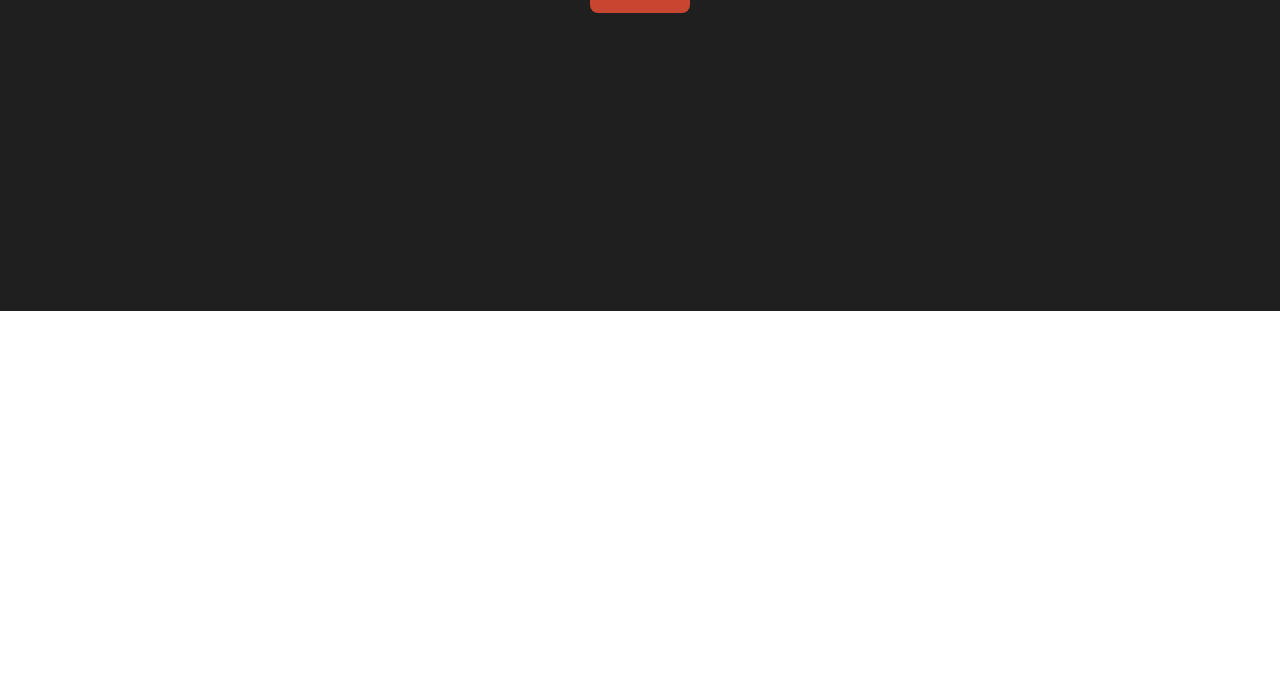
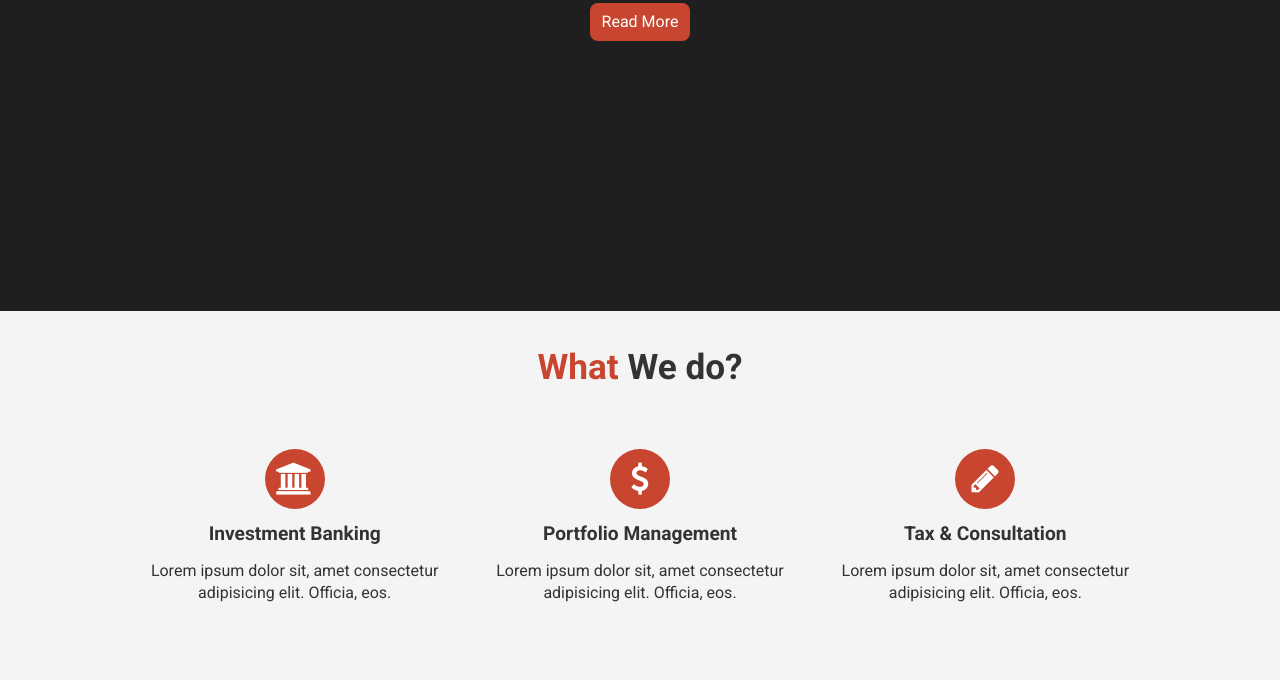
Before and after one commit to hridayyy01/capital-inc, a plain HTML site: page index.html in a window 1280 px wide. Shown: the part 489-1169 px from the top of the page. Before the commit the page ends 800 px from the top, so only its background shows below. Drawn offline with Linux system fonts and the light colour scheme.

Commit message:
Added Section WHAT

```diff
--- a/css/main.css
+++ b/css/main.css
@@ -36,7 +36,7 @@ ul {list-style: none;}
 }
 .bg-light {
     background-color: var(--light-color);
-    color: var(--light-color);
+    color: var(--dark-color);
 }
 
 .container {
@@ -49,10 +49,14 @@ img {width: 100%;}
 
 .text-center {text-align: center;}
 
-.l-heading {font-size: 4rem}
-.m-heading {font-size: 3.2rem}
-.s-heading {font-size: 2.2rem}
-.lead {font-size: 1.3rem}
+.l-heading {font-size: 4rem;}
+.m-heading {
+    font-size: 2.2rem;
+    margin-bottom: 1.5rem;
+}
+.s-heading {font-size: 1.6rem;}
+.lead {font-size: 1.3rem;}
+.py-2 {padding: 2rem 0;}
 
 /*************************************BUTTONS**************************************/
 .btn {
@@ -83,13 +87,13 @@ img {width: 100%;}
 .logo {
     max-height: 45px;
 }
-.logo img{
+.logo img {
     max-height: 45px;
 }
-.navbar ul{
+.navbar ul {
     display: flex;
 }
-.navbar ul li a{
+.navbar ul li a {
     display: inline-block;
     padding: .75rem;
     color: #fff;
@@ -97,17 +101,18 @@ img {width: 100%;}
     transition: all .3s;
     margin-right: .3rem;
 }
-
-.navbar ul li a:hover{
+.navbar ul li a:hover {
     background-color: var(--primary-color);
 }
 
-/***********************************SHOW CASE********************************************/
+/*************************************SHOW CASE********************************************/
+
 .showcase {
     background: var(--dark-color) url('../images/showcase.jpg') no-repeat center center;
     background-size: cover;
     color: #fff;
-    min-height: calc(100vh - 78px);
+    min-height: calc(100vh - 78px); /*idhar content confirm hai toh hi dalna min-height
+                                        - ke badd or pehle space dena*/
     display: flex;
 }
 .showcase-content {
@@ -118,3 +123,45 @@ img {width: 100%;}
     flex-direction: column;
     justify-content: center;
 }
+
+/************************************SECTION WHAT*******************************************/
+
+.items {
+    display: flex;
+}
+.item {
+    flex: 1;
+}
+#what .item {
+    text-align: center;
+    border-radius: 10px;
+    padding: 2rem 1.5rem;
+    transition: all .5s;
+}
+
+#what .item:hover {
+    background-color: var(--primary-color);
+    color: #fff;
+    cursor: pointer;
+}
+
+#what .item i.fa{
+    height: 60px;
+    width: 60px;
+    border-radius: 50%;
+    background-color: var(--primary-color);
+    color: #fff;
+    text-align: center;
+    line-height: 60px;
+    transition: all .5s;
+}
+
+#what .item:hover i.fa {
+    background-color: #fff;
+    color: var(--primary-color);
+}
+
+#what .item h4 {
+    margin: .75rem 0;
+    font-size: 1.2rem;
+}
--- a/index.html
+++ b/index.html
@@ -31,7 +31,7 @@
     <!-- SHOWCASE -->
         <div class="showcase">
             <div class="showcase-content text-center">
-                <h2 class="1-heading"><span class="text-primary">Accounting</span>the language of business</h2>
+                <h2 class="l-heading"><span class="text-primary">Accounting </span>the language of business</h2>
                 <p class="lead">Lorem ipsum dolor sit amet consectetur adipisicing elit. Illum quidem explicabo reiciendis, eius odit maiores!</p>
                 <div>
                     <a href="#" class="btn btn-primary">Read More</a>
@@ -39,5 +39,30 @@
             </div>
         </div>
     <!-- END OF SHOWCASE -->
+
+    <!-- SECTION WHAT -->
+        <section id="what" class="py-2 bg-light">
+            <div class="container">
+                <h2 class="m-heading text-center"><span class="text-primary">What</span> We do?</h2>
+                <div class="items">
+                    <div class="item">
+                        <i class="fa fa-university fa-2x"></i>
+                        <h4>Investment Banking</h4>
+                        <p>Lorem ipsum dolor sit, amet consectetur adipisicing elit. Officia, eos.</p>
+                    </div>
+                    <div class="item">
+                        <i class="fa fa-dollar fa-2x"></i>
+                        <h4>Portfolio Management</h4>
+                        <p>Lorem ipsum dolor sit, amet consectetur adipisicing elit. Officia, eos.</p>
+                    </div>
+                    <div class="item">
+                        <i class="fa fa-pencil fa-2x"></i>
+                        <h4>Tax &amp; Consultation</h4>
+                        <p>Lorem ipsum dolor sit, amet consectetur adipisicing elit. Officia, eos.</p>
+                    </div>
+                </div>
+            </div>
+        </section>
+
 </body>
 </html>
```
